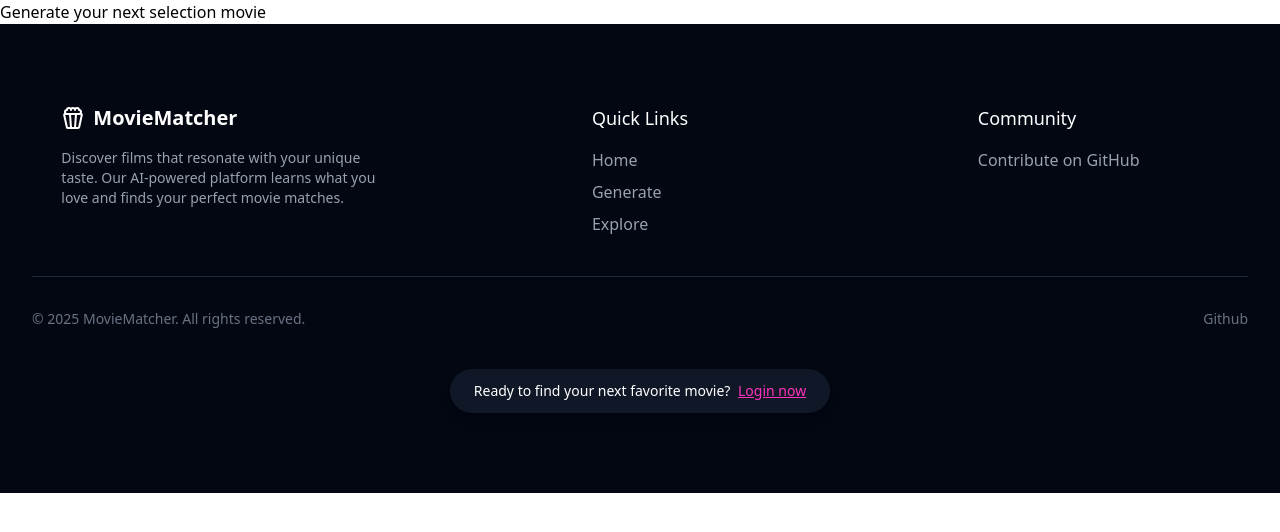
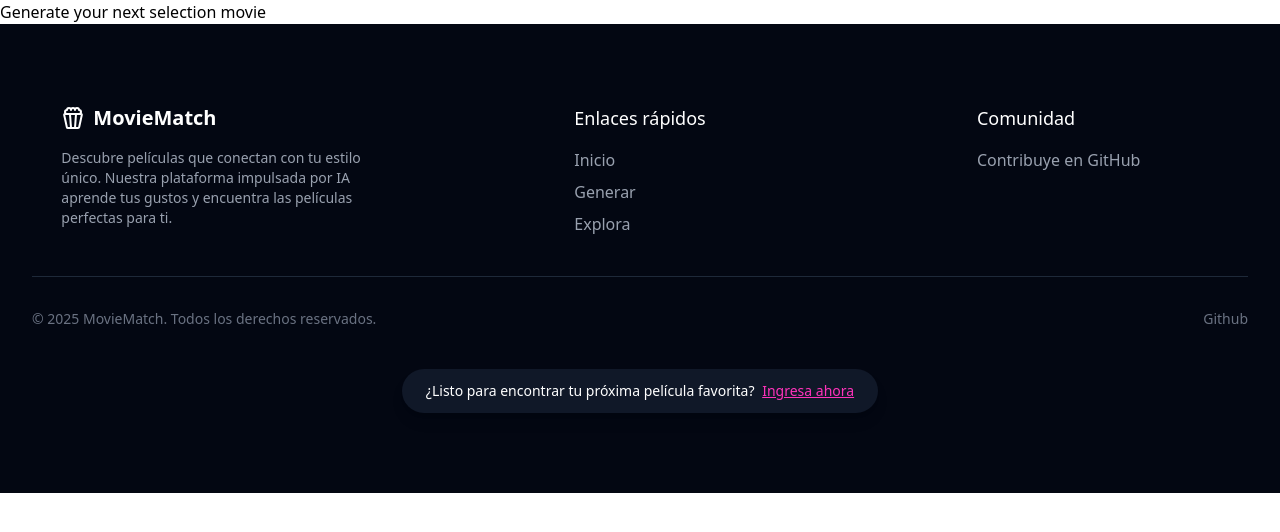
Before and after one commit to Astra-exe/movie-match, a Next.js app in the folder web/: page /explore in a window 1280 px wide. Shown: the top 532 px of the page. Built offline with nearby package versions, Linux system fonts and the light colour scheme.

Commit message:
[feat] translate and improve application copy to Spanish for better UX

```diff
--- a/web/src/app/generate/_components/SelectForm.tsx
+++ b/web/src/app/generate/_components/SelectForm.tsx
@@ -64,8 +64,8 @@ export default function SelectForm() {
   return (
     <>
       <SelectWrapperForm
-        title="Movie Visit Selection"
-        description="Plan your perfect movie outing in just a few steps."
+        title="Selección personalizada de películas"
+        description="Arma tu plan perfecto para disfrutar del séptimo arte en solo unos pasos."
         defaultValues={defaultValues}
         onSubmit={onSubmit}
         form={form}
--- a/web/src/app/generate/page.tsx
+++ b/web/src/app/generate/page.tsx
@@ -10,11 +10,10 @@ export default function GeneratePage() {
         <header className="w-[90%] mx-auto">
           <div className="py-8 md:py-14 lg:py-20 text-center max-w-2xl mx-auto">
             <h1 className="text-4xl font-bold text-primary">
-              Generate Your Movie Selection
+              Genera tu selección de películas
             </h1>
             <p className="mb-3 text-lg text-gray-300">
-              Use our AI-powered tool to generate your ideal option to watch in
-              theaters based on your visit information.
+              Utiliza nuestra herramienta potenciada con IA para descubrir la película perfecta para ver, personalizada según los detalles de tu visita.
             </p>
           </div>
         </header>
--- a/web/src/app/results/_components/MovieOptions.tsx
+++ b/web/src/app/results/_components/MovieOptions.tsx
@@ -128,7 +128,7 @@ export default function MovieOptions({
                   <div className="flex items-center">
                     <Heart className="w-4 h-4 sm:w-5 sm:h-5 fill-red-500 text-red-500 mr-1.5" />
                     <span className="text-xs sm:text-sm font-medium text-gray-300">
-                      Affinity Score:
+                      Afinidad:
                     </span>
                   </div>
                   <span className="font-bold text-sm sm:text-base">
@@ -151,14 +151,14 @@ export default function MovieOptions({
               <p className="text-gray-300">{selectedMovie.overview}</p>
 
               <div>
-                <h3 className="text-lg font-semibold mb-2">Why Watch It</h3>
+                <h3 className="text-lg font-semibold mb-2">¿Por qué verla?</h3>
                 <p className="text-gray-300">{selectedMovie.why}</p>
               </div>
 
               <div>
                 <h3 className="text-lg font-semibold mb-2 flex items-center gap-2">
                   <Users className="w-5 h-5" />
-                  People Going ({attendees.length})
+                  Personas en el plan ({attendees.length})
                 </h3>
                 <div className="flex flex-wrap gap-2">
                   {attendees.map((person) => (
--- a/web/src/components/home-page/Footer.tsx
+++ b/web/src/components/home-page/Footer.tsx
@@ -9,24 +9,22 @@ export default function Footer() {
           <div className="space-y-4">
             <div className="flex items-center gap-2 font-bold text-white">
               <Popcorn className="h-6 w-6" />
-              <span className="text-xl">MovieMatcher</span>
+              <span className="text-xl">MovieMatch</span>
             </div>
             <p className="text-sm text-gray-400 max-w-xs">
-              Discover films that resonate with your unique taste. Our
-              AI-powered platform learns what you love and finds your perfect
-              movie matches.
+              Descubre películas que conectan con tu estilo único. Nuestra plataforma impulsada por IA aprende tus gustos y encuentra las películas perfectas para ti.
             </p>
           </div>
 
           <div className="space-y-4">
-            <h3 className="text-lg font-medium text-white">Quick Links</h3>
+            <h3 className="text-lg font-medium text-white">Enlaces rápidos</h3>
             <ul className="space-y-2">
               <li>
                 <Link
                   href="/"
                   className="text-gray-400 hover:text-white transition-colors"
                 >
-                  Home
+                  Inicio
                 </Link>
               </li>
               <li>
@@ -34,7 +32,7 @@ export default function Footer() {
                   href="/generate"
                   className="text-gray-400 hover:text-white transition-colors"
                 >
-                  Generate
+                  Generar
                 </Link>
               </li>
               <li>
@@ -42,19 +40,19 @@ export default function Footer() {
                   href="/explore"
                   className="text-gray-400 hover:text-white transition-colors"
                 >
-                  Explore
+                  Explora
                 </Link>
               </li>
             </ul>
           </div>
 
           <div className="space-y-4">
-            <h3 className="text-lg font-medium text-white">Community</h3>
+            <h3 className="text-lg font-medium text-white">Comunidad</h3>
             <Link
               href="#"
               className="text-gray-400 hover:text-white transition-colors"
             >
-              Contribute on GitHub
+              Contribuye en GitHub
             </Link>
           </div>
         </section>
@@ -62,7 +60,7 @@ export default function Footer() {
         <div className="mt-10 border-t border-gray-800 pt-8">
           <div className="flex flex-col items-center justify-between gap-6 md:flex-row">
             <p className="text-sm text-gray-500">
-              © 2025 MovieMatcher. All rights reserved.
+              © 2025 MovieMatch. Todos los derechos reservados.
             </p>
             <div className="flex flex-wrap justify-center gap-6 text-sm text-gray-500">
               <Link
@@ -78,12 +76,12 @@ export default function Footer() {
         <div className="mt-10 text-center">
           <div className="inline-flex items-center justify-center rounded-full bg-gray-900 px-6 py-3 shadow-lg">
             <p className="text-sm font-medium text-white">
-              Ready to find your next favorite movie?{" "}
+              ¿Listo para encontrar tu próxima película favorita?{" "}
               <Link
                 href="#"
                 className="ml-1 underline text-secondary hover:text-secondary/80"
               >
-                Login now
+                Ingresa ahora
               </Link>
             </p>
           </div>
--- a/web/src/components/home-page/Header.tsx
+++ b/web/src/components/home-page/Header.tsx
@@ -8,7 +8,7 @@ export default function Header() {
         {/* Logo */}
         <div className="flex items-center gap-2 font-bold">
           <Popcorn className="h-5 w-5" />
-          <strong>MovieMatcher</strong>
+          <strong>MovieMatch</strong>
         </div>
         {/* Navbar */}
         <div className="ml-auto">
--- a/web/src/components/home-page/HowWorks.tsx
+++ b/web/src/components/home-page/HowWorks.tsx
@@ -5,11 +5,10 @@ export default function HowWorks() {
         <div className="mx-auto grid max-w-5xl items-center gap-6 lg:grid-cols-2 lg:gap-12">
           <div className="space-y-4">
             <h2 className="text-3xl font-bold tracking-tighter sm:text-4xl md:text-5xl">
-              How Movie Matcher Works
+              Cómo funciona Movie Matcher
             </h2>
             <p className="text-gray-500 md:text-xl/relaxed lg:text-base/relaxed xl:text-xl/relaxed dark:text-gray-400">
-              Our algorithm analyzes your preferences and viewing history to
-              recommend movies you'll actually enjoy.
+              Nuestro algoritmo analiza tus preferencias y tu estado de ánimo para recomendarte películas que realmente disfrutarás.
             </p>
           </div>
           <ul className="space-y-4 lg:space-y-6">
@@ -18,9 +17,9 @@ export default function HowWorks() {
                 1
               </div>
               <div className="space-y-1">
-                <h3 className="text-xl font-bold">Login</h3>
+                <h3 className="text-xl font-bold">Inicia sesión</h3>
                 <p className="text-gray-500 dark:text-gray-400">
-                  Login to your account to access certain features.
+                  Inicia sesión en tu cuenta de Movie Matcher para acceder al sistema de recomendaciones.
                 </p>
               </div>
             </li>
@@ -29,10 +28,9 @@ export default function HowWorks() {
                 2
               </div>
               <div className="space-y-1">
-                <h3 className="text-xl font-bold">Generate your selections</h3>
+                <h3 className="text-xl font-bold">Genera una recomendación</h3>
                 <p className="text-gray-500 dark:text-gray-400">
-                  Generate your movie selections based on our process to find
-                  the best matches for you.
+                  Genera tus selecciones de películas basadas en nuestro proceso para encontrar las mejores coincidencias para ti.
                 </p>
               </div>
             </li>
@@ -41,10 +39,9 @@ export default function HowWorks() {
                 3
               </div>
               <div className="space-y-1">
-                <h3 className="text-xl font-bold">Save your selections</h3>
+                <h3 className="text-xl font-bold">Comparte tus resultados</h3>
                 <p className="text-gray-500 dark:text-gray-400">
-                  Receive tailored movie suggestions that match your unique
-                  preferences.
+                  Comparte tus recomendaciones de las películas perfectas para cualquier ocasión. ¡Solo preocupate por disfrutar!
                 </p>
               </div>
             </li>
--- a/web/src/components/home-page/NavBar.tsx
+++ b/web/src/components/home-page/NavBar.tsx
@@ -10,19 +10,19 @@ export default function NavBar() {
         href="/"
         className="text-sm font-medium hover:underline underline-offset-4"
       >
-        Home
+        Inicio
       </Link>
       <Link
         href="/generate"
         className="text-sm font-medium hover:underline underline-offset-4"
       >
-        Generate
+        Generar
       </Link>
       <Link
         href="/explore"
         className="text-sm font-medium hover:underline underline-offset-4"
       >
-        Explore
+        Explora
       </Link>
       <SignedOut>
         <SignInButton
```
Also changed, not shown: web/src/app/generate/_components/FormSteps/FormStepAttendences.tsx (+7 -7 lines), web/src/app/generate/_components/FormSteps/FormStepContext.tsx (+9 -9 lines), web/src/app/generate/_components/FormSteps/FormStepVisit.tsx (+4 -4 lines), web/src/app/page.tsx (+7 -8 lines), web/src/app/results/page.tsx (+5 -6 lines), 1 other file (tests, documents, lock files or other folders).
